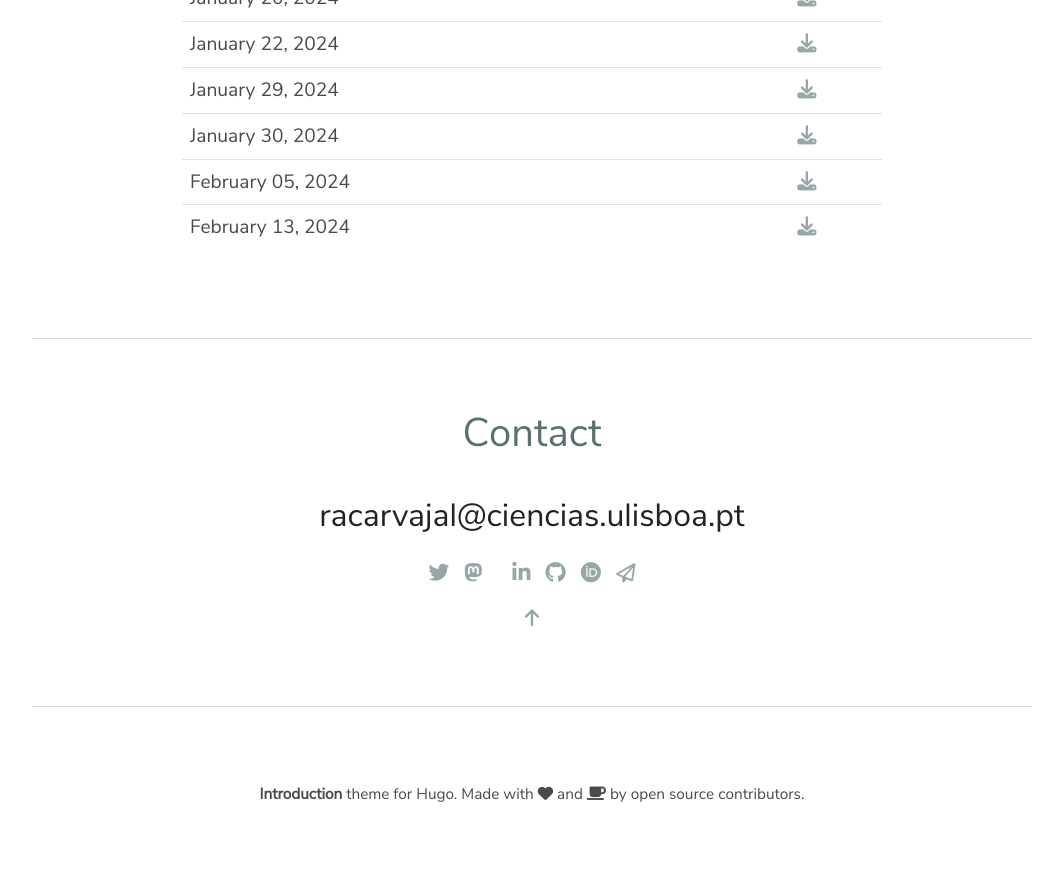
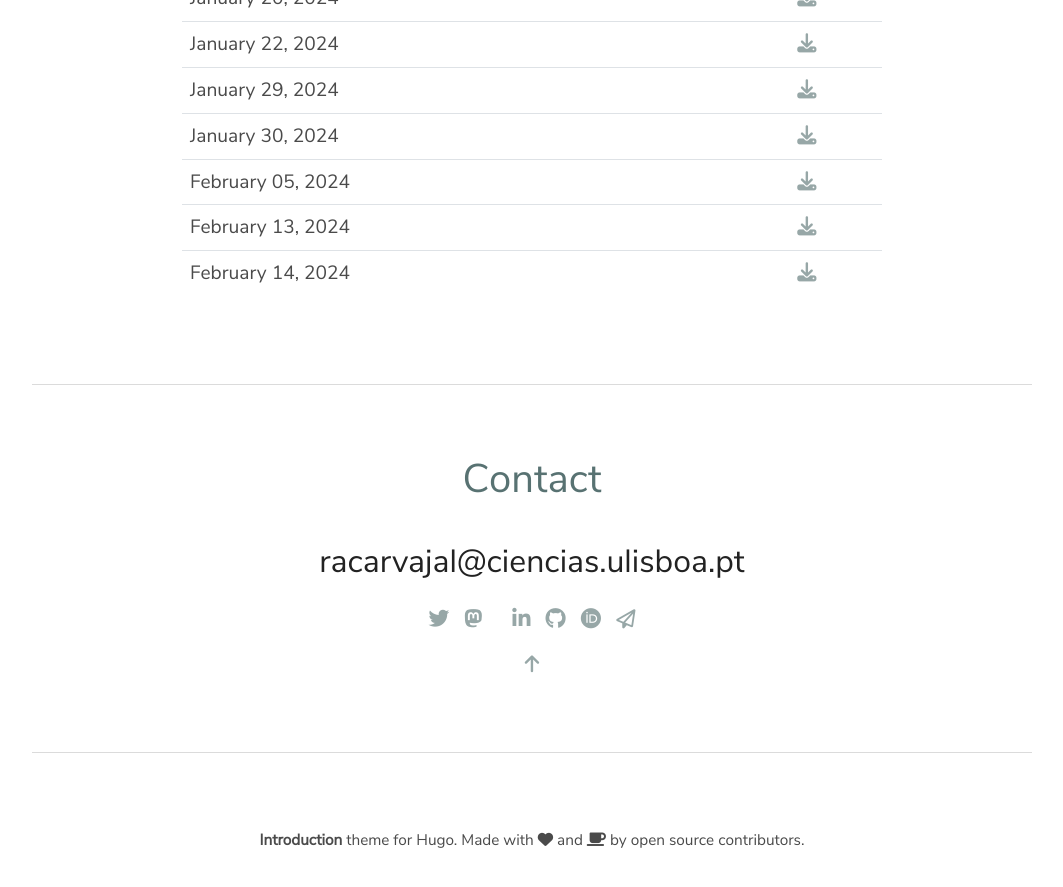
Before and after one commit to racarvajal/racarvajal.github.io, a Jekyll site: the page thesis.html, which Jekyll copies as it is, in a window 1280 px wide and 900 px high, scrolled down 1358 px. Shown: the top 887 px of the window, without its empty margins (108-1171 px from the left). Built offline with Jekyll 4.4.1, drawn with Linux system fonts in a browser that asks for light colours; before the commit the page ends 2214 px from its top, so only the background shows below that.

Commit message:
data at Feb 14

```diff
--- a/thesis.html
+++ b/thesis.html
@@ -199,6 +199,14 @@
               </a>
             </td>
           </tr>
+          <tr>
+            <td>February 14, 2024</td>
+            <td class="t-center">
+              <a href="files/thesis/thesis_RCP_FCUL_Feb14.pdf" target="_blank">
+                <i class="fa fa-download"></i>
+              </a>
+            </td>
+          </tr>
         </table>
       </div>
     </div>
```
Also changed, not shown: 1 other file.
